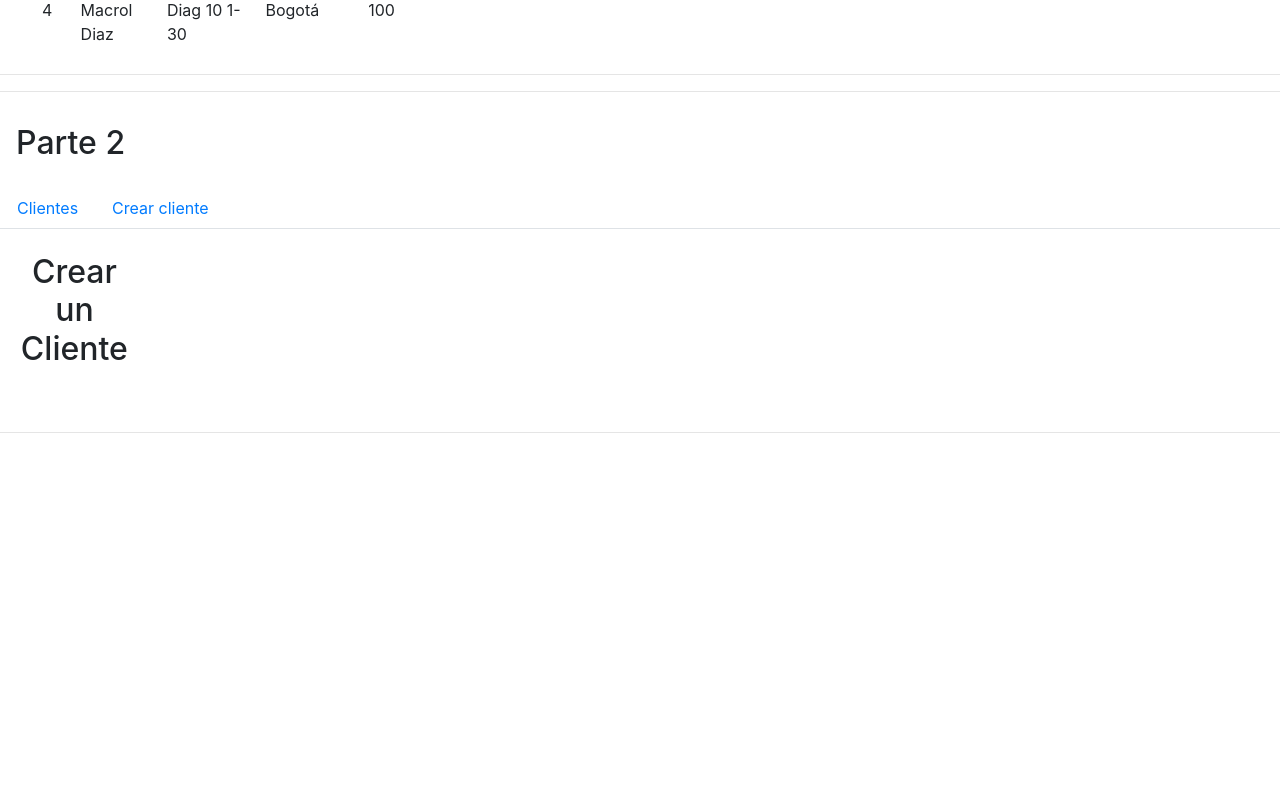
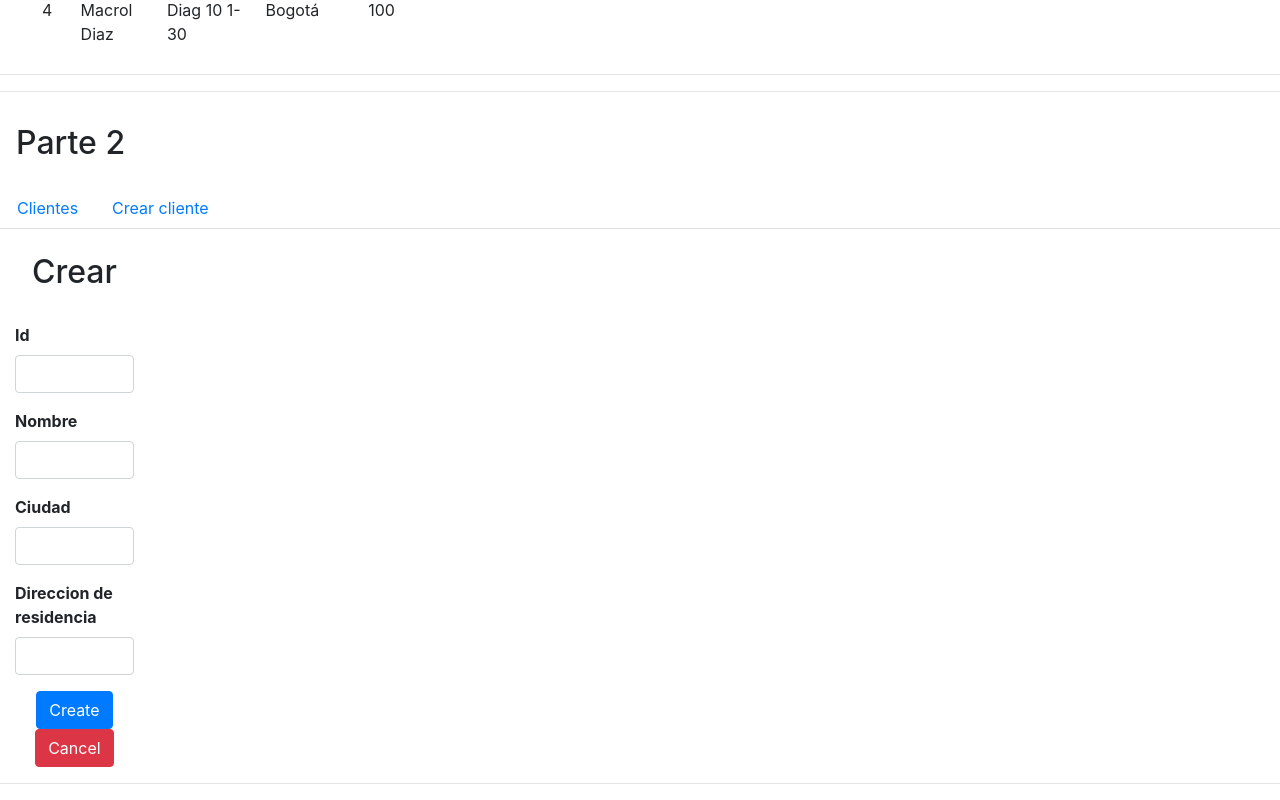
Before and after one commit to aa-rodriguezv/s2-parcial2-aarodriguezv, an Angular app: page /create/cliente in a window 1280 px wide. Shown: the part 395-1195 px from the top of the page. Before the commit the page ends 844 px from the top, so only its background shows below. Built offline with nearby package versions, Linux system fonts and the light colour scheme.

Commit message:
2 files modified

```diff
--- a/src/app/cliente/cliente-create/cliente-create.component.html
+++ b/src/app/cliente/cliente-create/cliente-create.component.html
@@ -2,15 +2,46 @@
   <div class= "col-3">
     <div class = "col-6">
       <br>
-      <h2 class="text-center"> Crear un Cliente</h2>
+      <h2 class="text-center"> Crear</h2>
       <br>
-      <form name="cliente" (ngSubmit)="f.form.valid && createAuthor()" #f="ngForm" novalidate>
+      <form name="cliente" (ngSubmit)="f.form.valid && createCliente()" #f="ngForm" novalidate>
+        <div class="form-group">
+            <label for= "clienteId"><b>Id</b></label>
+            <input  type = "number" name= "clienteId" class="form-control" id= "clienteId" [(ngModel)]= "cliente.id"
+            #clienteId = "ngModel" [ngClass] = "{ 'is-invalid': f.submitted && clienteId.invalid}" required  >
+            <div class="invalid-feedback">
+                        <div>El id es necesario</div>
+            </div>
+        </div>
          <div class="form-group">
-
-
-
-
+            <label for= "clienteName"><b>Nombre</b></label>
+            <input type = "text" name= "clienteName" class="form-control" id= "clienteName" [(ngModel)]= "cliente.name"
+            #clienteName = "ngModel" [ngClass] = "{ 'is-invalid': f.submitted && clienteName.invalid}" required>
+            <div class="invalid-feedback">
+                        <div>El nombre del cliente esta faltando</div>
+            </div>
          </div>
+        <div class = "form-group">
+          <label for="clienteCity"><b>Ciudad</b></label>
+          <input type="text" name= "clienteCity" class= "form-control" id="clienteCity" [(ngModel)]= "cliente.city"
+          #clienteCity= "ngModel" [ngClass] = "{ 'is-invalid': f.submitted && clienteCity.invalid}" required>
+          <div class="invalid-feedback">
+             <div>La ciudad esta faltando</div>
+            </div>
+        </div>
+        <div class = "form-group">
+          <label for="clienteAddress"><b>Direccion de residencia</b></label>
+          <input type="text" name= "clienteAddress" class= "form-control" id="clienteAddress" [(ngModel)]= "cliente.address"
+          #clienteCity= "ngModel" [ngClass] = "{ 'is-invalid': f.submitted && clienteAddress.invalid}" required>
+          <div class="invalid-feedback">
+             <div>La direccion esta faltando</div>
+            </div>
+        </div>
+        <div class="row form-inline justify-content-center align-self-center">
+                <button type="submit" class="btn btn-primary">Create</button>
+                <div class="divider"></div>
+                <button type="button" class="btn btn-danger" (click)="cancelCreation()">Cancel</button>
+            </div>
       </form>
     </div>
   </div>
--- a/src/app/cliente/cliente.ts
+++ b/src/app/cliente/cliente.ts
@@ -28,17 +28,6 @@ export class Cliente {
    */
   num2: number;
 
-  /**
-   *
-   */
-
-  /**
-   *
-   */
-  ventas = function multiplicacion():number
-  {
-    return (this.num1*this.num2);
-  }
 
 
 }
```
